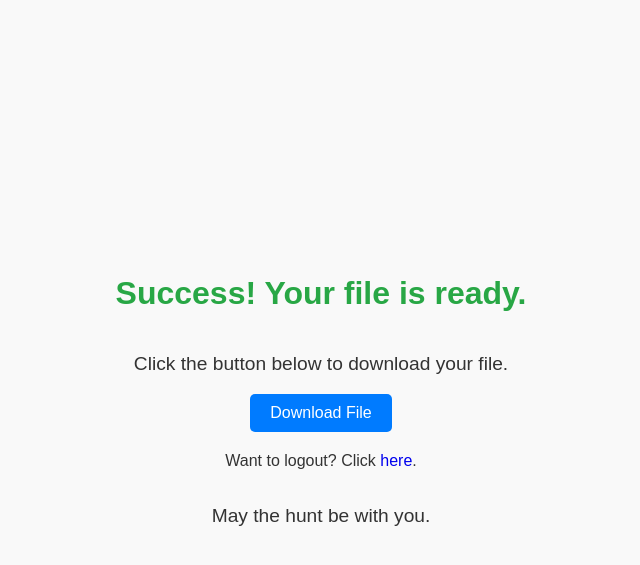
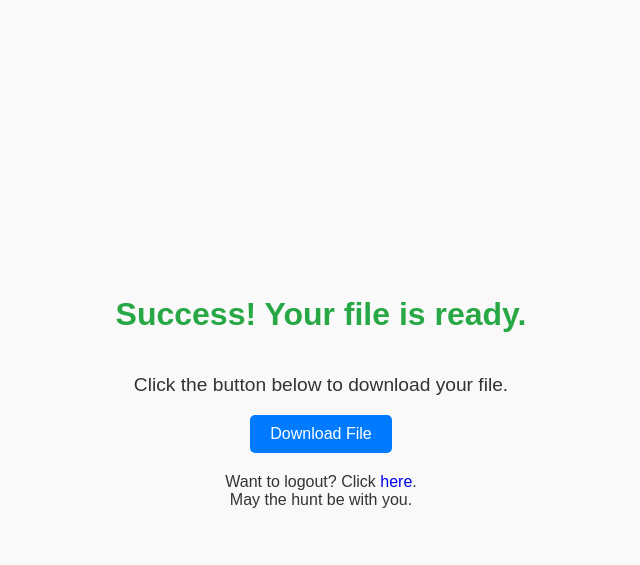
Before and after one commit to sprat-kv/jobseeker-analytics, a FastAPI app: template templates/success.html in a window 1280 px wide. Shown: the top 565 px of the page, without its empty margins (319-959 px from the left). Run offline with FastAPI, Linux system fonts and the light colour scheme; the template is opened without the code that fills it, so the values that code supplies are empty; parts of the project's set-up code (start-up, migrations or seed data) failed here and were passed over.

```diff
--- a/templates/success.html
+++ b/templates/success.html
@@ -58,7 +58,8 @@
     <a href="/download-file" download="jobseeker_analytics_export_{{today}}.csv">
         <button>Download File</button>
     </a>
-    <p class="logout-link">Want to logout? Click <a href="/logout">here</a>.</p>
-    <p>May the hunt be with you.</p>
+    <p class="logout-link">Want to logout? Click <a href="/logout">here</a>.
+        <br>May the hunt be with you.
+    </p>
 </body>
 </html>
```
